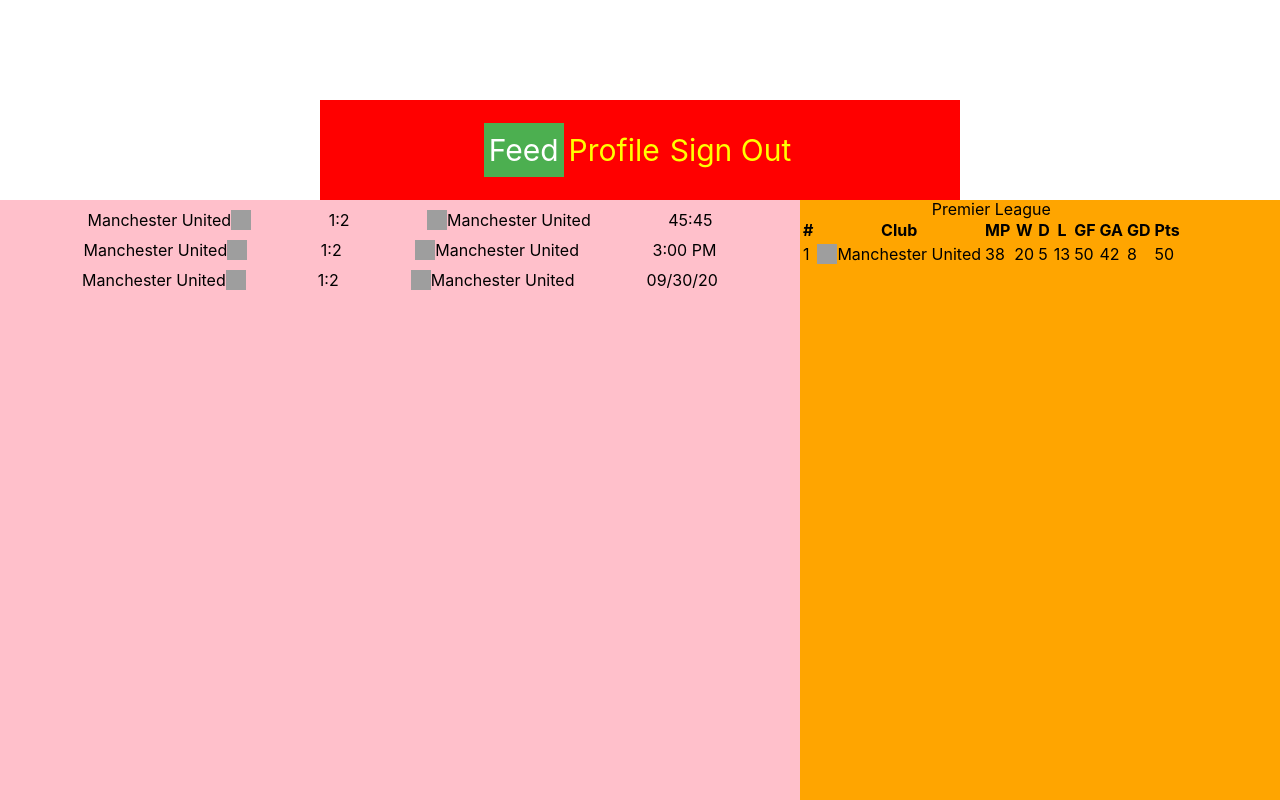
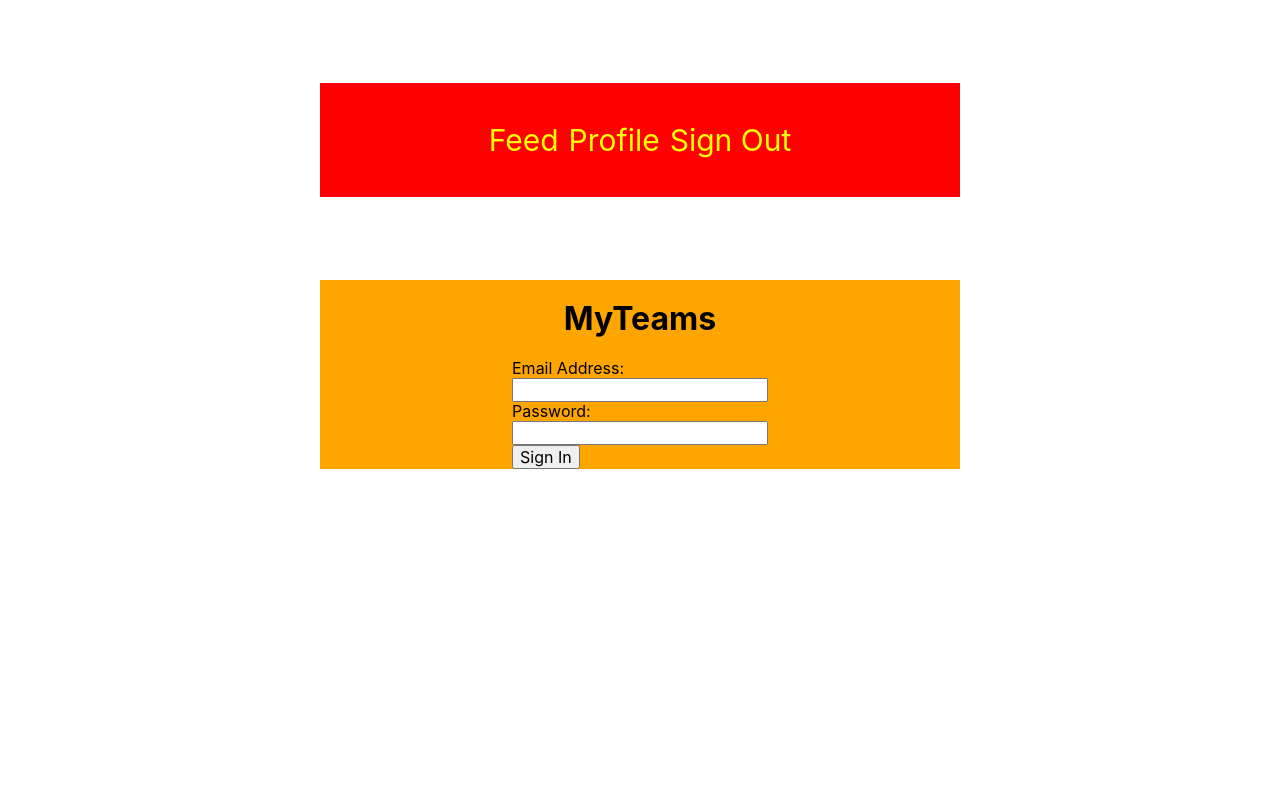
Before and after one commit to Ilroy/footy_app, a React (Create React App) app: page / in a window 1280 px wide. Built offline with nearby package versions, Linux system fonts and the light colour scheme; grey boxes are pictures that could not be loaded.

Commit message:
added route and signin state, minimal ui routing work

```diff
--- /dev/null
+++ b/src/Util/getOnRouteChange.js
@@ -0,0 +1,13 @@
+const getOnRouteChange = (setSignIn, setRoute) =>{
+    return (route) =>{
+        console.log(route);
+        if(route === 'feed'){
+            setSignIn(true);
+        } else if(route === "signOut"){
+            setSignIn(false);
+        }
+        setRoute(route);
+    };
+};
+
+export default getOnRouteChange;
--- a/src/containers/App/App.css
+++ b/src/containers/App/App.css
@@ -25,3 +25,16 @@
   grid-row: 3/-1;
   background: orange;
 }
+
+.profile-container{
+  grid-column: 1/-1;
+  grid-row: 3/-1;
+  background: pink;
+}
+
+.form-container{
+  grid-column: 3/7;
+  grid-row: 4;
+  background: orange;
+
+}
--- a/src/containers/App/App.js
+++ b/src/containers/App/App.js
@@ -1,24 +1,41 @@
-import React from 'react';
+import React, { Fragment, useState } from 'react';
 import './App.css';
 import Feed from "../Feed/Feed";
 import NavBar from "../NavBar/NavBar";
 import LeagueTable from "../LeagueTable/LeagueTable";
 import HomeForm from "../HomeForm/HomeForm";
 import Profile from "../../components/Profile/Profile";
+import getOnRouteChange from "../../Util/getOnRouteChange";
+
 
 const App = () => {
+  const [route, setRoute] = useState('signIn');
+  const [isSignedIn, setSignIn] = useState('false');
+
   return (
-    //<Profile/>
     <div className='container'>
       <div className="nav-container">
-        <NavBar/>
+        <NavBar isSignedIn={isSignedIn} changeRoute={getOnRouteChange(setSignIn, setRoute)}/>
       </div>
+
+      {route === 'feed'?
+        <Fragment>
           <div className="feed-container">
             <Feed/>
           </div>
           <div className="table-container">
             <LeagueTable leagueName={'Premier League'}/>
           </div>
+        </Fragment>
+      : route === "profile"?
+        <div className="profile-container">
+          <Profile/>
+        </div>
+      :
+        <div className="form-container">
+          <HomeForm isRegistering={route !== "signIn"}/>
+        </div>
+      }
     </div>
   );
 }
--- /dev/null
+++ b/src/containers/HomeForm/HomeForm.css
@@ -0,0 +1,6 @@
+.home-form{
+    display: flex;
+    flex-direction: column;
+    align-items: center;
+    justify-content: center;
+}
--- a/src/containers/HomeForm/HomeForm.js
+++ b/src/containers/HomeForm/HomeForm.js
@@ -1,12 +1,13 @@
 import React, { Fragment } from 'react';
 import InfoForm from '../../components/InfoForm/InfoForm';
+import "./HomeForm.css"
 
 const HomeForm = ({isRegistering}) =>{
     return(
-        <Fragment>
+        <div className="home-form">
             <h1>MyTeams</h1>
             <InfoForm isRegistering={isRegistering}/>
-        </Fragment>
+        </div>
     )
 }
 
--- a/src/containers/NavBar/NavBar.css
+++ b/src/containers/NavBar/NavBar.css
@@ -7,7 +7,7 @@
     height: 100%;
 }
 
-.topnav a{
+.topnav p{
     float: left;
     display: block;
     color: yellow;
@@ -17,12 +17,12 @@
     font-size:30px;
 }
 
-.topnav a:hover{
+.topnav p:hover{
     background-color: #ddd;
     color: black;
 }
 
-.topnav a.active{
+.topnav p.active{
     background-color: #4caf50;
     color: white;
 }
--- a/src/containers/NavBar/NavBar.js
+++ b/src/containers/NavBar/NavBar.js
@@ -1,13 +1,19 @@
 import React from 'react';
 import './NavBar.css'
-const NavBar = () =>{
-    return(
-    <div className='topnav'>
-        <a href={"#feed"} className='active'>Feed</a>
-        <a href={"#profile"} className=''>Profile</a>
-        <a href={"#sign out"} className='right'>Sign Out</a>
-    </div>
-    );
+const NavBar = ({isSignedIn, changeRoute}) =>{
+
+    return isSignedIn?
+    (
+    <nav className='topnav'>
+        <p onClick={() => changeRoute("feed")}>Feed</p>
+        <p onClick={() => changeRoute("profile")} >Profile</p>
+        <p onClick={() => changeRoute("signOut")}>Sign Out</p>
+    </nav>
+    ) :
+    <nav className="topnav">
+        <p onClick={() => changeRoute("signIn")}>Sign In</p>
+        <p onClick={() => changeRoute("register")}>Register</p>
+    </nav>
 }
 
 export default NavBar;
```
Lines whose indentation alone changed are shown as unchanged.
